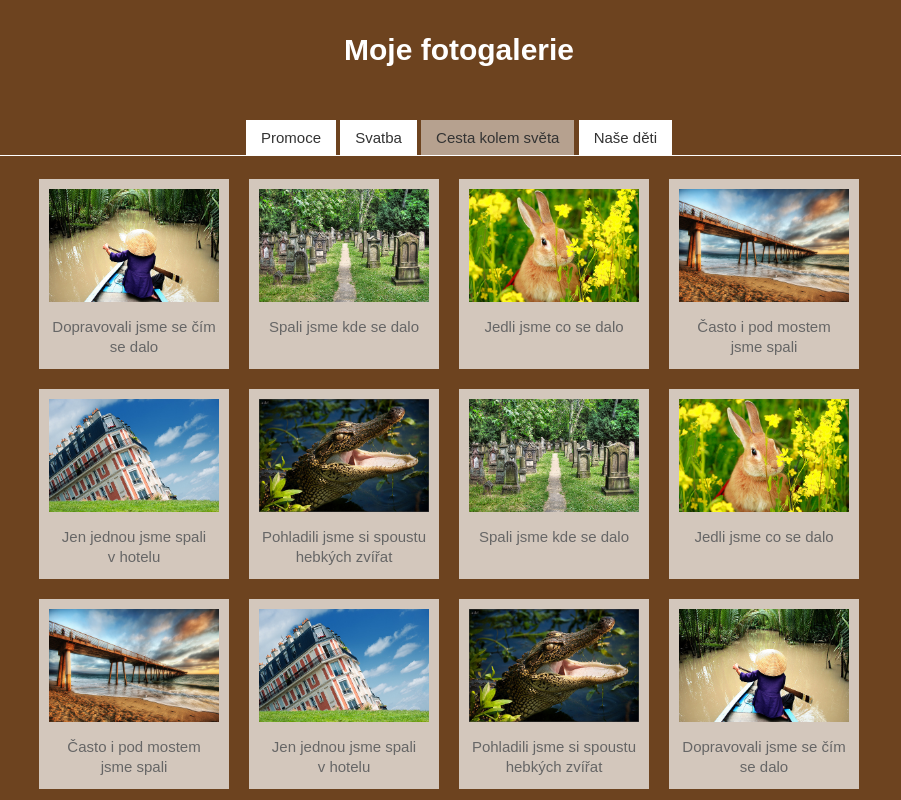
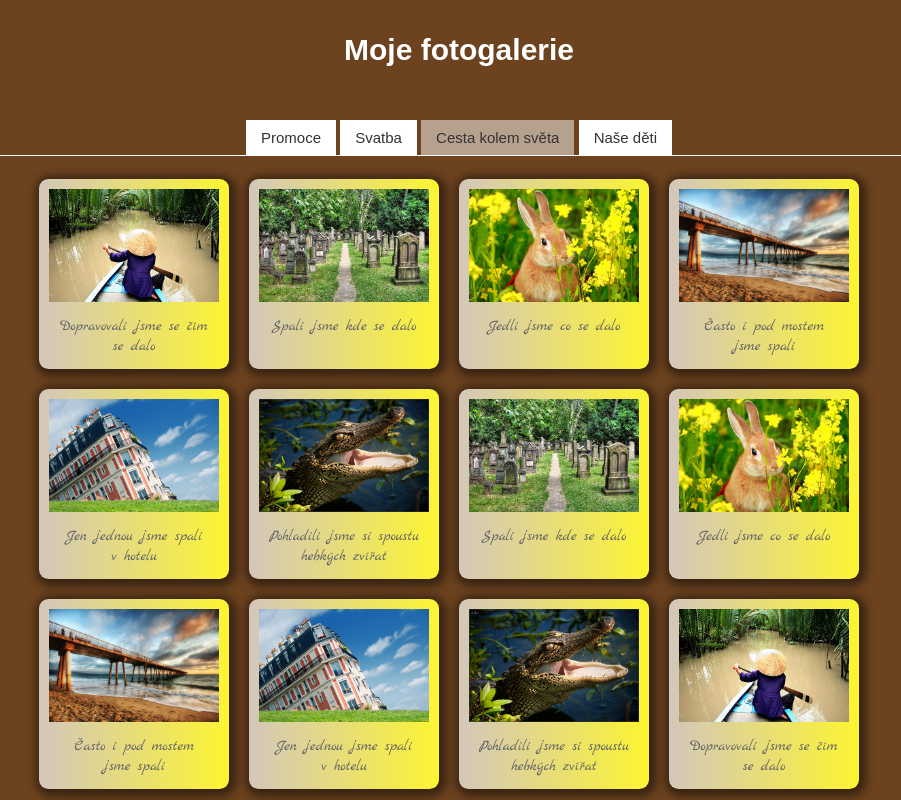
Before and after one commit to machal/priklad-wunderman, a plain HTML site: page day_1_html5/index.html in a window 1280 px wide. Shown: the top 800 px of the page, without its empty margins (181-1082 px from the left). Drawn offline with Linux system fonts and the light colour scheme.

Commit message:
Day 1: CSS3

```diff
--- a/day_1_html5/css/index.css
+++ b/day_1_html5/css/index.css
@@ -1,3 +1,5 @@
+@import url(http://fonts.googleapis.com/css?family=Marck+Script&subset=latin,latin-ext);
+
 /*
 
 --- Mixiny ---
@@ -125,7 +127,7 @@ table th {
 .polaroid .head {
   margin-top: 10px;
   text-align: center;
-  font: 15px/20px sans-serif;
+  font: 15px/20px 'Marck Script', cursive;
   font-weight: normal;
 }
 /* Layout */
@@ -137,7 +139,32 @@ table th {
   margin: 0 20px 20px 0;
   background-color: white;
   color: darkgrey;
+  -webkit-border-radius: 5%; /* Android ≤ 1.6, iOS 1-3.2, Safari 3-4 */
+  border-radius: 5%; /* Android 2.1+, Chrome, Firefox 4+, IE 9+, iOS 4+, Opera 10.50+, Safari 5+ */
+  -webkit-box-shadow: 2px 2px 10px 5px rgba(0,0,0,.5); /* Android 2.3+, iOS 4.0.2-4.2, Safari 3-4 */
+  box-shadow: 2px 2px 10px 5px rgba(0,0,0,.5); /* Chrome 6+, Firefox 4+, IE 9+, iOS 5+, Opera 10.50+ */
+
+  background: -moz-linear-gradient(left,  rgba(252,245,50,0) 0%, rgba(252,245,50,1) 100%); /* FF3.6+ */
+  background: -webkit-gradient(linear, left top, right top, color-stop(0%,rgba(252,245,50,0)), color-stop(100%,rgba(252,245,50,1))); /* Chrome,Safari4+ */
+  background: -webkit-linear-gradient(left,  rgba(252,245,50,0) 0%,rgba(252,245,50,1) 100%); /* Chrome10+,Safari5.1+ */
+  background: -o-linear-gradient(left,  rgba(252,245,50,0) 0%,rgba(252,245,50,1) 100%); /* Opera 11.10+ */
+  background: -ms-linear-gradient(left,  rgba(252,245,50,0) 0%,rgba(252,245,50,1) 100%); /* IE10+ */
+  background: linear-gradient(to right,  rgba(252,245,50,0) 0%,rgba(252,245,50,1) 100%); /* W3C */
+  filter: progid:DXImageTransform.Microsoft.gradient( startColorstr='#00fcf532', endColorstr='#fcf532',GradientType=1 ); /* IE6-9 */
+
+  -webkit-transition: all 0.3s;  /* Chrome 1-25, Safari 3.2+ */
+     -moz-transition: all 0.3s;  /* Firefox 4-15 */
+       -o-transition: all 0.3s;  /* Opera 10.50–12.00 */
+          transition: all 0.3s;  /* Chrome 26, Firefox 16+, IE 10+, Opera 12.10+ */
 }
+
+@media (max-width: 600px) {
+  .polaroid {
+    width: 100px;
+    height: 100px;
+  }
+}
+
 /* Stavy  */
 .polaroid {
   background-color: #fff;
@@ -148,6 +175,11 @@ table th {
 .polaroid:active {
   background-color: #fcf883;
   background-color: #ffffff;
+  -webkit-transform: scale(1.2);  /* Chrome, Safari 3.1+ */
+     -moz-transform: scale(1.2);  /* Firefox 3.5-15 */
+      -ms-transform: scale(1.2);  /* IE 9 */
+       -o-transform: scale(1.2);  /* Opera 10.50-12.00 */
+          transform: scale(1.2);  /* Firefox 16+, IE 10+, Opera 12.10+ */
 }
 .polaroid:target {
   background: yellow;
```
